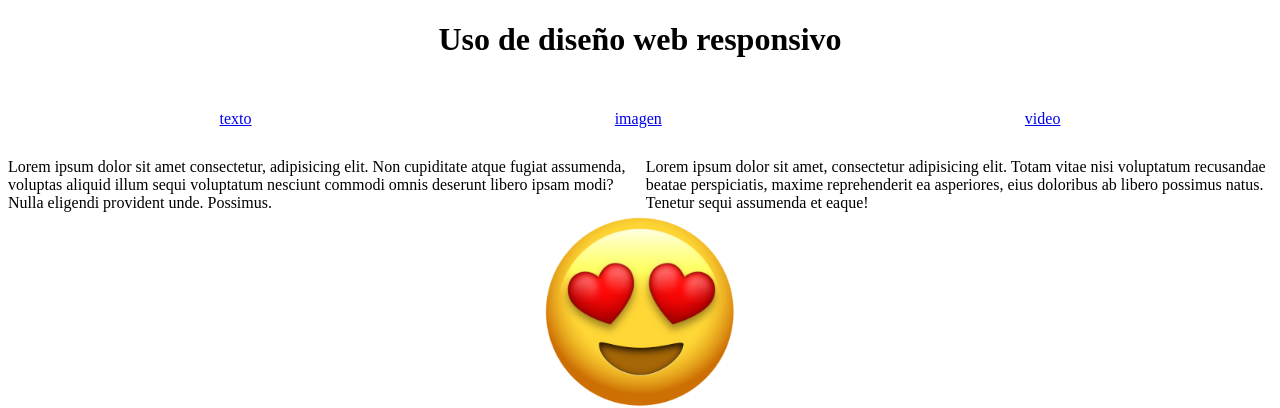
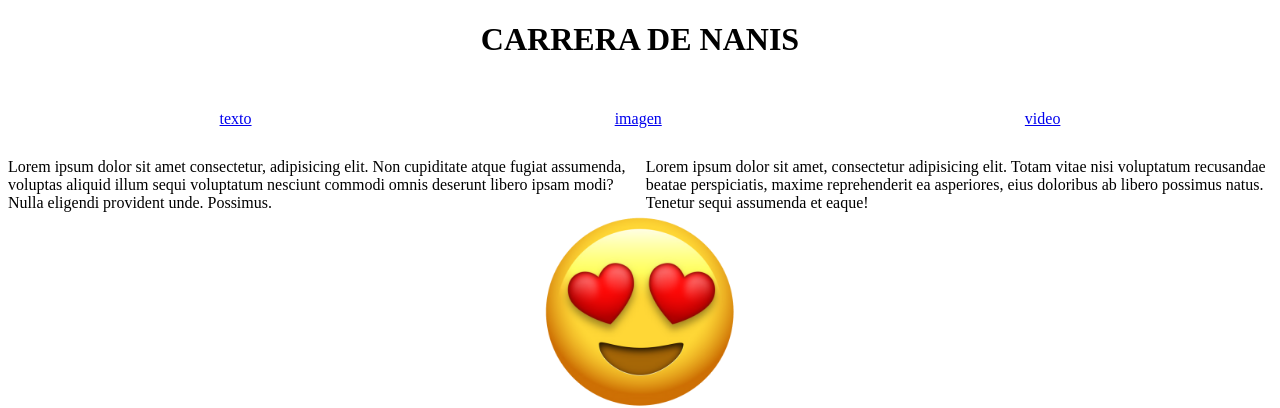
Before and after one commit to Javielmaspro777/hola, a plain HTML site: page index.html in a window 1280 px wide. Shown: the top 408 px of the page. Drawn offline with Linux system fonts and the light colour scheme; grey boxes are pictures that could not be loaded.

Commit message:
segundo commit

```diff
--- a/index.html
+++ b/index.html
@@ -8,7 +8,7 @@
 </head>
 <body>
     <header>
-        <h1>Uso de diseño web responsivo</h1>
+        <h1>CARRERA DE NANIS</h1>
     </header>
     <nav>
         <a href="#">texto</a>
```
